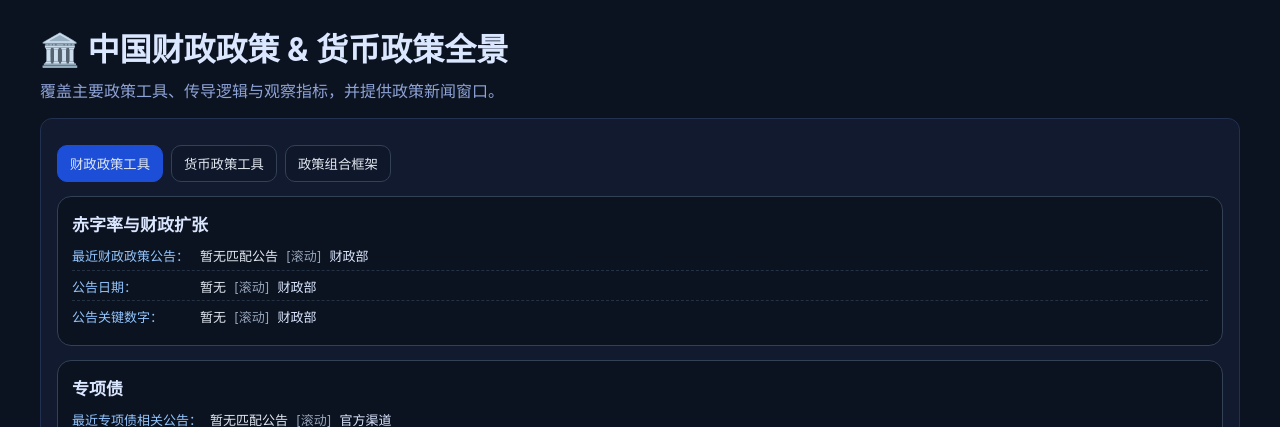
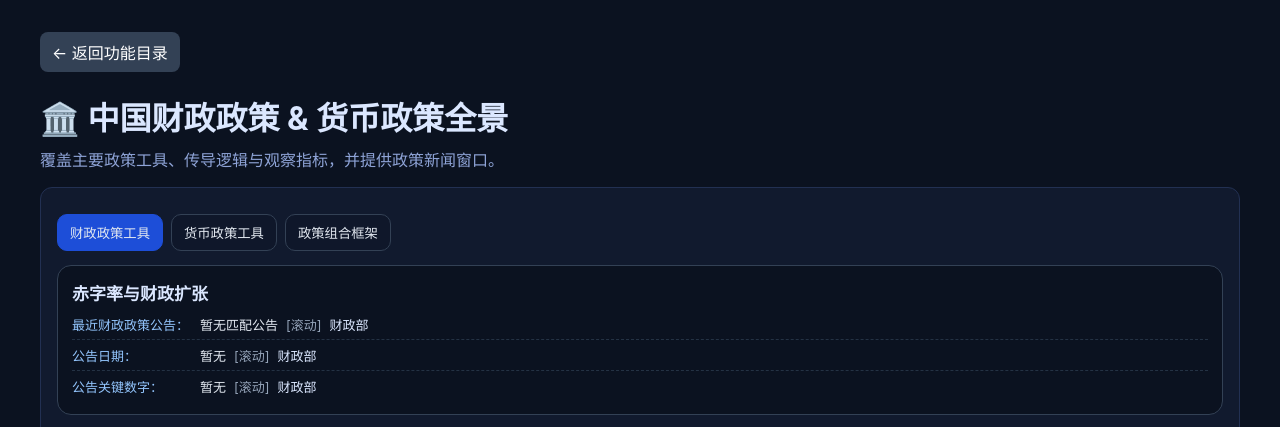
Before and after one commit to echo00725/stock326-site, a Flask app: page /policy-dashboard in a window 1280 px wide. Shown: the top 427 px of the page. Run offline with Flask 3, Linux system fonts and the light colour scheme; data that the repository does not hold is empty.

Commit message:
ui: add back-to-index button on policy dashboard

```diff
--- a/templates/policy_dashboard.html
+++ b/templates/policy_dashboard.html
@@ -31,6 +31,7 @@
 </head>
 <body>
 <main class="container">
+  <div style="margin-bottom:10px"><a class="btn secondary" href="/">← 返回功能目录</a></div>
   <h1>🏛️ 中国财政政策 & 货币政策全景</h1>
   <p class="sub">覆盖主要政策工具、传导逻辑与观察指标，并提供政策新闻窗口。</p>
 
```
